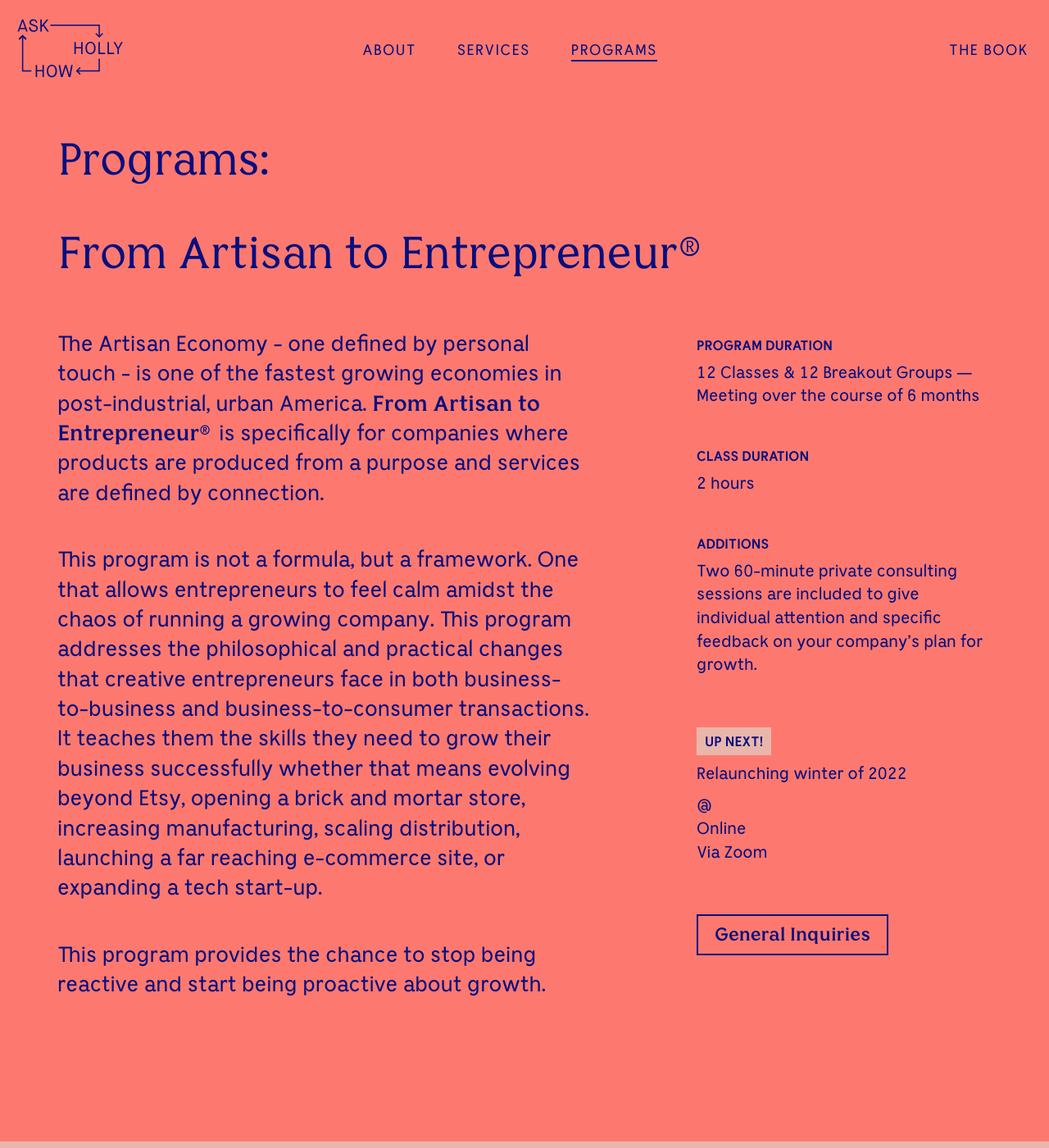
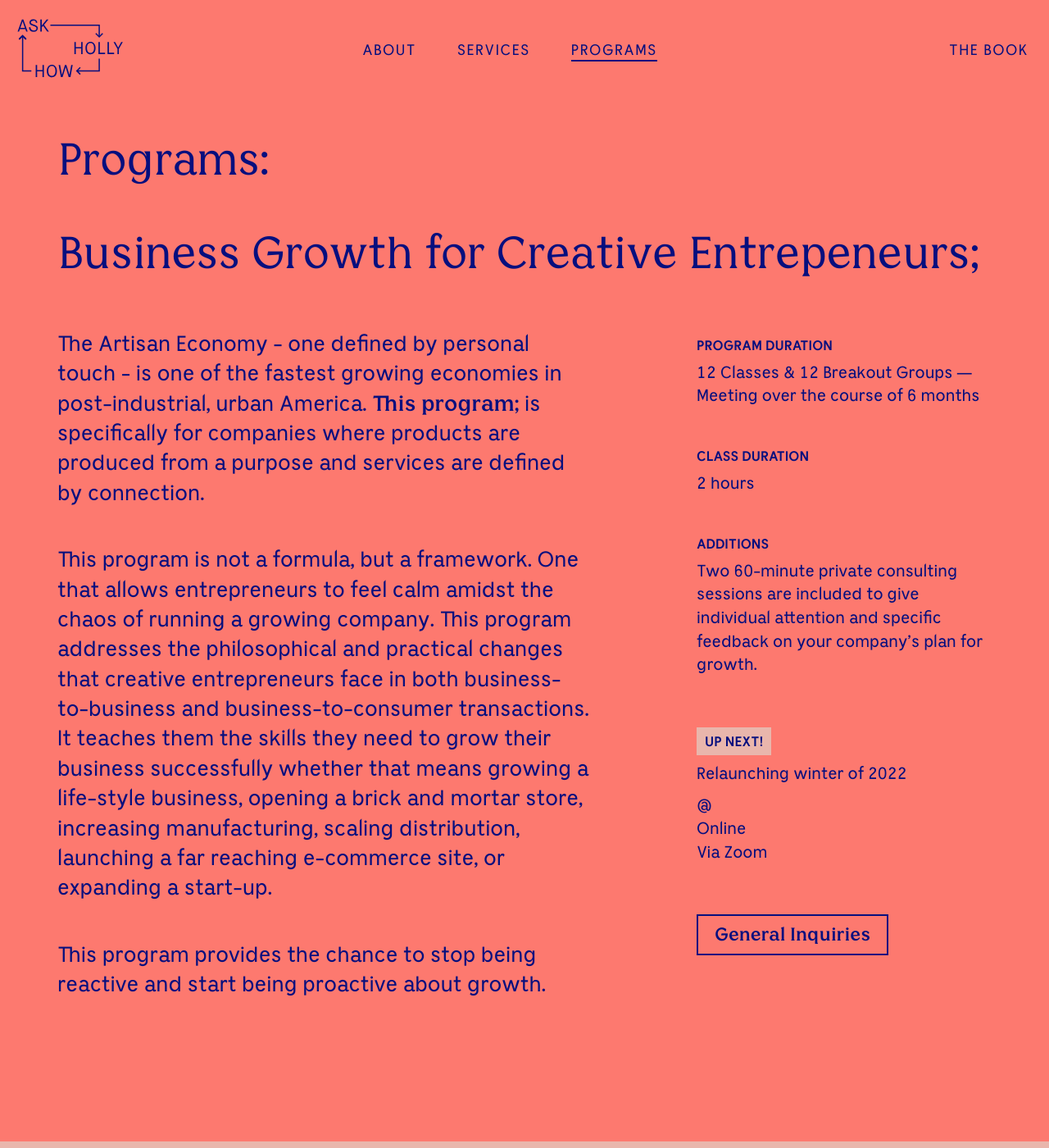
Before and after one commit to hollyhoward78/ask-holly-how, a Jekyll site: the page built from _pages/programs.md, in a window 1280 px wide and 1400 px high. Shown: the whole window at 82% size. Built offline with Jekyll 4.4.1, drawn with Linux system fonts in a browser that asks for light colours; a script that is not in the unit is left out; comment, search, counter and statistics services are not loaded.

Commit message:
Update programs.html

```diff
--- a/_layouts/programs.html
+++ b/_layouts/programs.html
@@ -11,7 +11,7 @@ layout: base
       </div>
       <div class="row">
         <div class="col-xs-12 p-xs-t-1 p-xs-b-2">
-          <h2 class="artisan-title">From Artisan to Entrepreneur&reg;</h2>
+          <h2 class="artisan-title">Business Growth for Creative Entrepeneurs;</h2>
         </div>
       </div>
       <div class="row">
@@ -24,8 +24,8 @@ layout: base
               <img src="/images/home-growth.gif" class="img-responsive"/>
             </div>
           </div> -->
-          <p class="lead">The Artisan Economy - one defined by personal touch - is one of the fastest growing economies in post-industrial, urban America. <span class="serif bold">From Artisan to Entrepreneur&reg;</span> is specifically for companies where products are produced from a purpose and services are defined by connection.</p>
-          <p class="lead p-xs-t-1">This program is not a formula, but a framework. One that allows entrepreneurs to feel calm amidst the chaos of running a growing company. This program addresses the philosophical and practical changes that creative entrepreneurs face in both business-to-business and business-to-consumer transactions. It teaches them the skills they need to grow their business successfully whether that means evolving beyond Etsy, opening a brick and mortar store, increasing manufacturing, scaling distribution, launching a far reaching e-commerce site, or expanding a tech start-up.</p>
+          <p class="lead">The Artisan Economy - one defined by personal touch - is one of the fastest growing economies in post-industrial, urban America. <span class="serif bold">This program;</span> is specifically for companies where products are produced from a purpose and services are defined by connection.</p>
+          <p class="lead p-xs-t-1">This program is not a formula, but a framework. One that allows entrepreneurs to feel calm amidst the chaos of running a growing company. This program addresses the philosophical and practical changes that creative entrepreneurs face in both business-to-business and business-to-consumer transactions. It teaches them the skills they need to grow their business successfully whether that means growing a life-style business, opening a brick and mortar store, increasing manufacturing, scaling distribution, launching a far reaching e-commerce site, or expanding a start-up.</p>
           <p class="lead p-xs-t-1">This program provides the chance to stop being reactive and start being proactive about growth.</p>
         </div>
         <div class="col-lg-4 col-lg-offset-1 col-md-4 m-lg-t-0 m-md-t-3 m-sm-t-3 m-xs-t-3">
```
